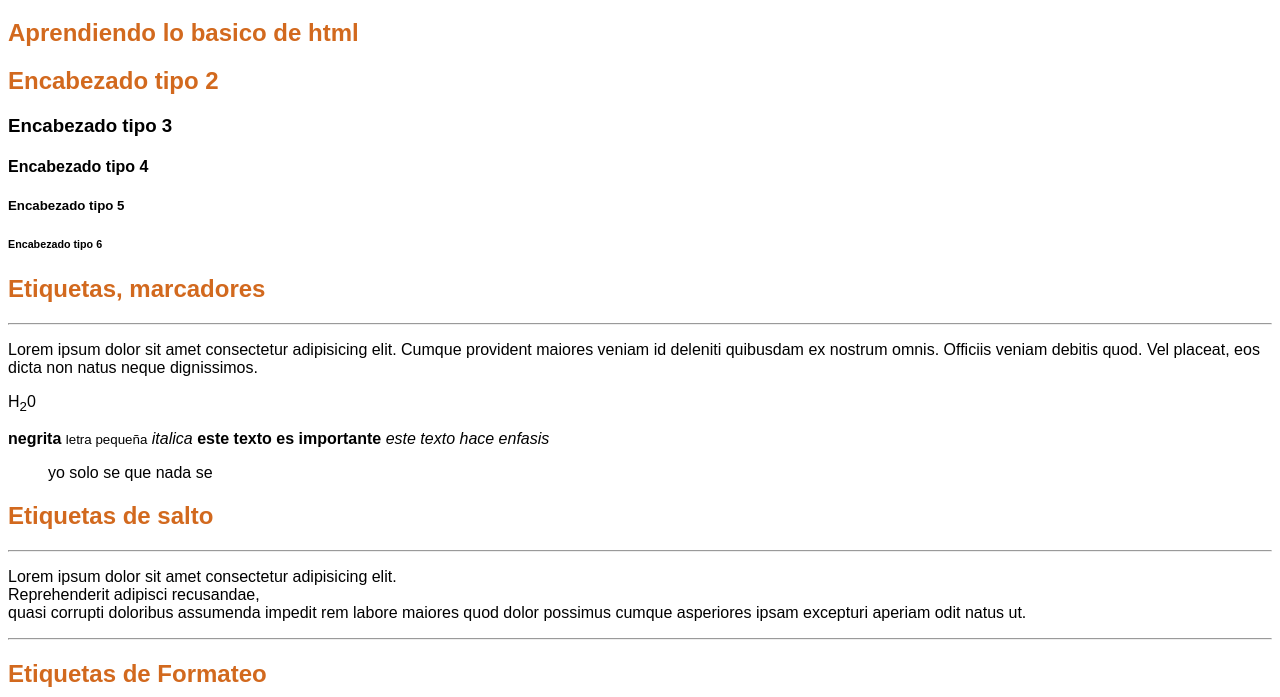
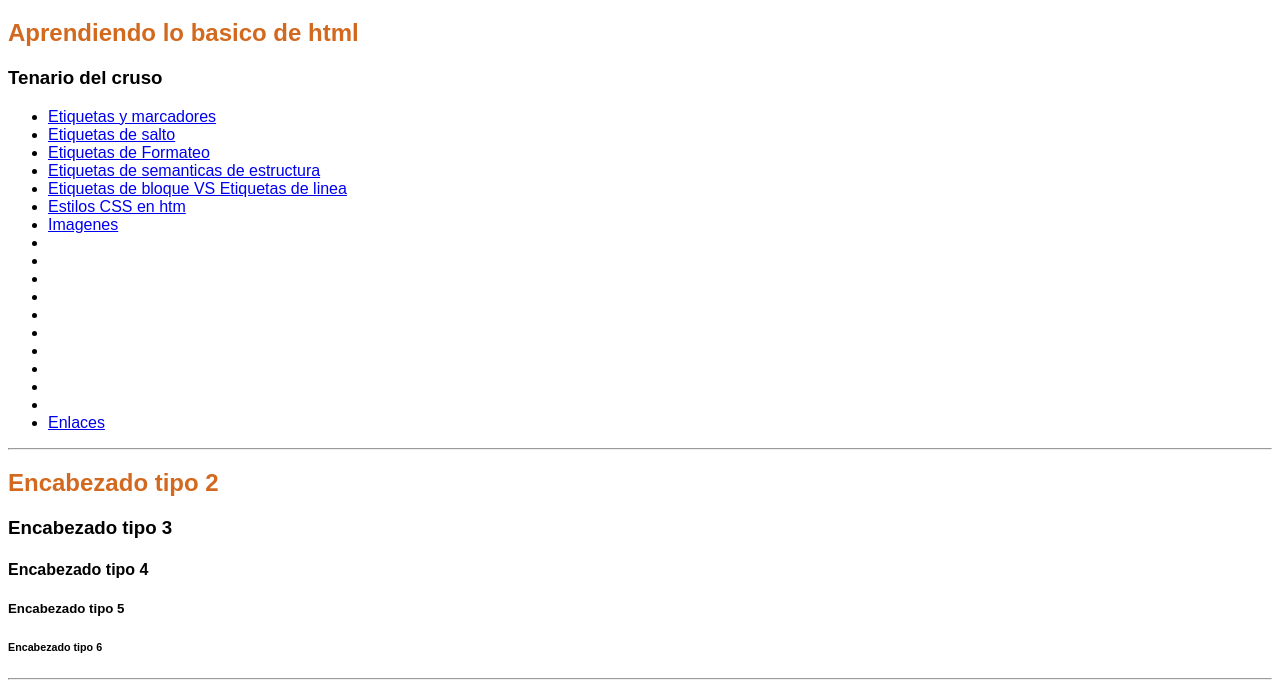
Before and after one commit to wrangel01/fundamentos_html, a plain HTML site: page index.html in a window 1280 px wide. Shown: the part 79-776 px from the top of the page. Drawn offline with Linux system fonts and the light colour scheme.

Commit message:
enlaces y tablas

```diff
--- a/index.html
+++ b/index.html
@@ -13,15 +13,41 @@
 
     <h1>Primer ejercicio de  html  <hr> </h1>
 
-    <h2>Aprendiendo lo basico de html  </html></h2>
+    <h2 id="inicio">Aprendiendo lo basico de html  </html></h2>
+    <h3>Tenario del cruso</h3>
+
+    <ul>
+        <li><a href="index.html#marcadores">Etiquetas y marcadores</a></li>
+        <li><a href="index.html#Etiquetas">Etiquetas de salto</a></li>
+        <li><a href="index.html#formateo">Etiquetas de Formateo</a></li>
+        <li><a href="index.html#etiquetas-semanticas">Etiquetas de semanticas de estructura</a></li>
+        <li><a href="index.html#etiquetas-de-bloque">Etiquetas de bloque VS Etiquetas de linea</a></li>
+        <li><a href="index.html#estilos-css">Estilos CSS en htm</a></li>
+        <li><a href="index.html#Imagenes">Imagenes</a></li>
+        <li><a href=""></a></li>
+        <li><a href=""></a></li>
+        <li><a href=""></a></li>
+        <li><a href=""></a></li>
+        <li><a href=""></a></li>
+        <li><a href=""></a></li>
+        <li><a href=""></a></li>
+        <li><a href=""></a></li>
+        <li><a href=""></a></li>
+        <li><a href=""></a></li>
+        <li><a href="index.html#enlaces">Enlaces</a></li>
+    </ul>
+
+    <hr>
+
 
     <h2>Encabezado tipo 2</h2>
     <h3>Encabezado tipo 3</h3>
     <h4>Encabezado tipo 4</h4>
     <h5>Encabezado tipo 5</h5>
     <h6>Encabezado tipo 6</h6>
+    <hr>
 
-    <h2>Etiquetas, marcadores</h2>
+    <h2 id="marcadores">Etiquetas y marcadores</h2>
     <p><hr></p>
 
     <p>Lorem ipsum dolor sit amet consectetur adipisicing elit. Cumque provident maiores veniam id deleniti quibusdam ex nostrum omnis. Officiis veniam debitis quod. Vel placeat, eos dicta non natus neque dignissimos.</p>
@@ -29,17 +55,18 @@
     <p>H<sub>2</sub>0</p>
     <p><b>negrita</b>  <small>letra pequeña</small>  <i>italica</i>  <strong>este texto es importante</strong>  <em>este texto hace enfasis</em></p>
 
-    <p><blockquote>yo solo se que nada se</blockquote></p>
+    <p><blockquote>yo solo se que nada se</blockquote></p><hr>
+    <a href="index.html#inicio"><img src="imagines/rana-imagen-animada-0015.gif" alt="rana" width="50" height="50"></a>
 
-    <h2>Etiquetas de salto</h2>
+    <h2 id="Etiquetas">Etiquetas de salto</h2>
     <p><hr></p>
 
 
     <p>Lorem ipsum dolor sit amet consectetur adipisicing elit. <br> Reprehenderit adipisci recusandae, <br> quasi corrupti doloribus assumenda impedit rem labore maiores quod dolor possimus cumque asperiores ipsam excepturi aperiam odit natus ut.</p>
-
+    <a href="index.html#inicio"><img src="imagines/rana-imagen-animada-0015.gif" alt="rana" width="50" height="50"></a>
     <hr>
 
-    <h2>Etiquetas de Formateo</h2>
+    <h2 id="formateo">Etiquetas de Formateo</h2>
     <hr>
     <p>
     <pre>
@@ -56,17 +83,18 @@
         -Diseñar la pagina
     </pre>
     </p>
-
+    <a href="index.html#inicio"><img src="imagines/rana-imagen-animada-0015.gif" alt="rana" width="50" height="50"></a>
     <hr>
 
-    <h2>Etiquetas de semanticas de estructura</h2>
+    <h2 id="etiquetas-semanticas">Etiquetas de semanticas de estructura</h2>
 
     <p>
 
     </p>
+    <a href="index.html#inicio"><img src="imagines/rana-imagen-animada-0015.gif" alt="rana" width="50" height="50"></a>
     <hr>
 
-    <h2>Etiquetas de bloque VS Etiquetas de linea</h2>
+    <h2 id="etiquetas-de-bloque">Etiquetas de bloque VS Etiquetas de linea</h2>
 
     <p>
         <div>ES la etiqueta de bloque por excelencia</div>
@@ -75,7 +103,7 @@
     </p>
     <hr>
 
-    <h2>Estilos CSS en html </h2>
+    <h2 id="estilos-css">Estilos CSS en html</h2>
 
     <p>
     </p>
@@ -84,11 +112,12 @@
     <h2>Script en html</h2>
     <hr>
 
-    <h2>Imagenes</h2>
+    <h2 id="Imagenes">Imagenes</h2>
 
     <img src="imagines/tablehtml5.jpg" alt="Tabla periodica de los elementos html">
     <br>
     <img src="imagines/rana-imagen-animada-0015.gif" alt="rana triste">
+    <a href="index.html#inicio"><img src="imagines/rana-imagen-animada-0015.gif" alt="rana" width="50" height="50"></a>
     <hr>
 
     <h2>svg - vectores</h2>
@@ -152,6 +181,18 @@
     <hr>
 
 <h2>Listas de Defincion</h2>
+<hr>
+
+<h2 id="enlaces">Enlaces</h2>
+
+<a href="imagines/hola.html">hacia la nueva pagina hola</a><br>
+<a href="https://jonmircha.com/cursos" target="_blank">hacia la pagina de jhon mircha</a><br>
+
+<a href="https://jonmircha.com/cursos" target="_blank"> <img src="imagines/rana-imagen-animada-0015.gif" alt="hacia la pagina de jhon" width="50" height="50">
+</a><br>
+<a href="index.html#inicio"><img src="imagines/rana-imagen-animada-0015.gif" alt="rana" width="50" height="50"></a>
+
+<br><br><br><br><br><br><br><br><br><br><br><br><br><br><br><br><br><br><br><br>
 
 
 
```
Also changed, not shown: imagines/hola.html (added, +14 -0 lines).
